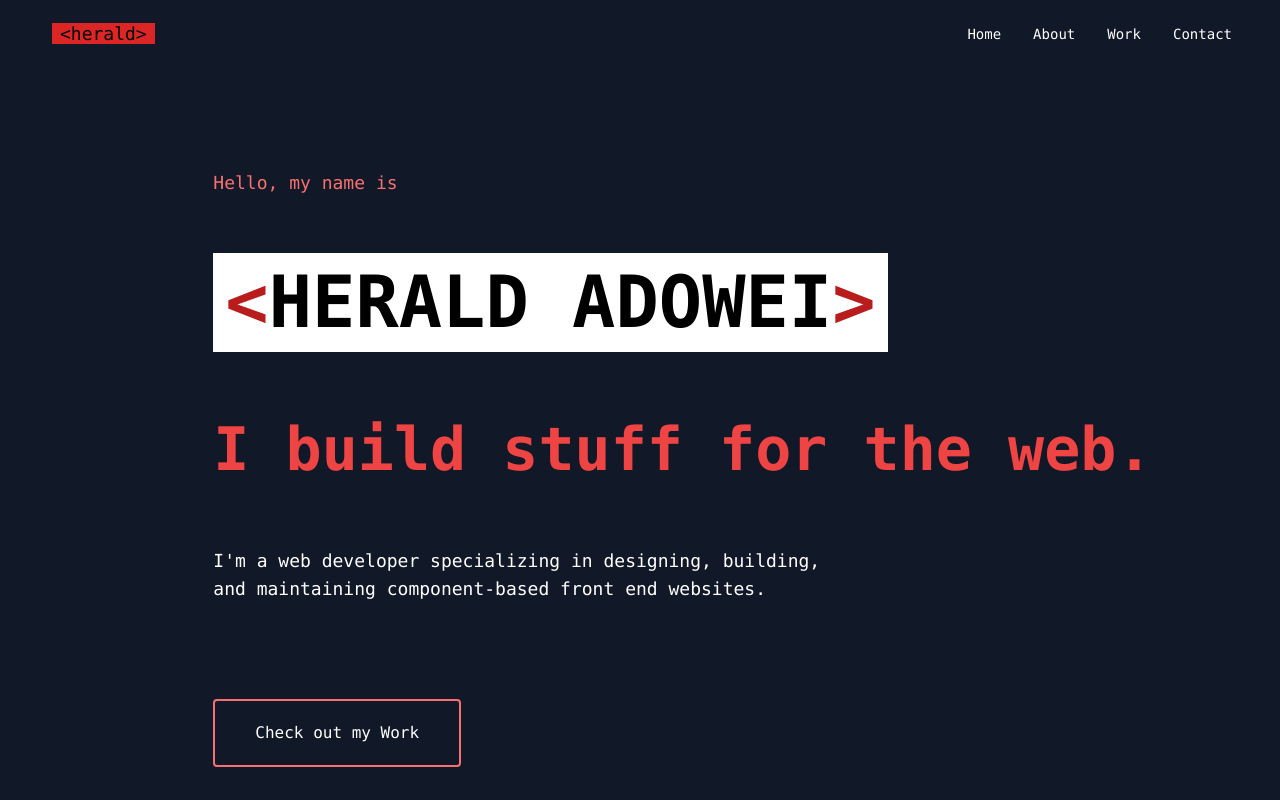
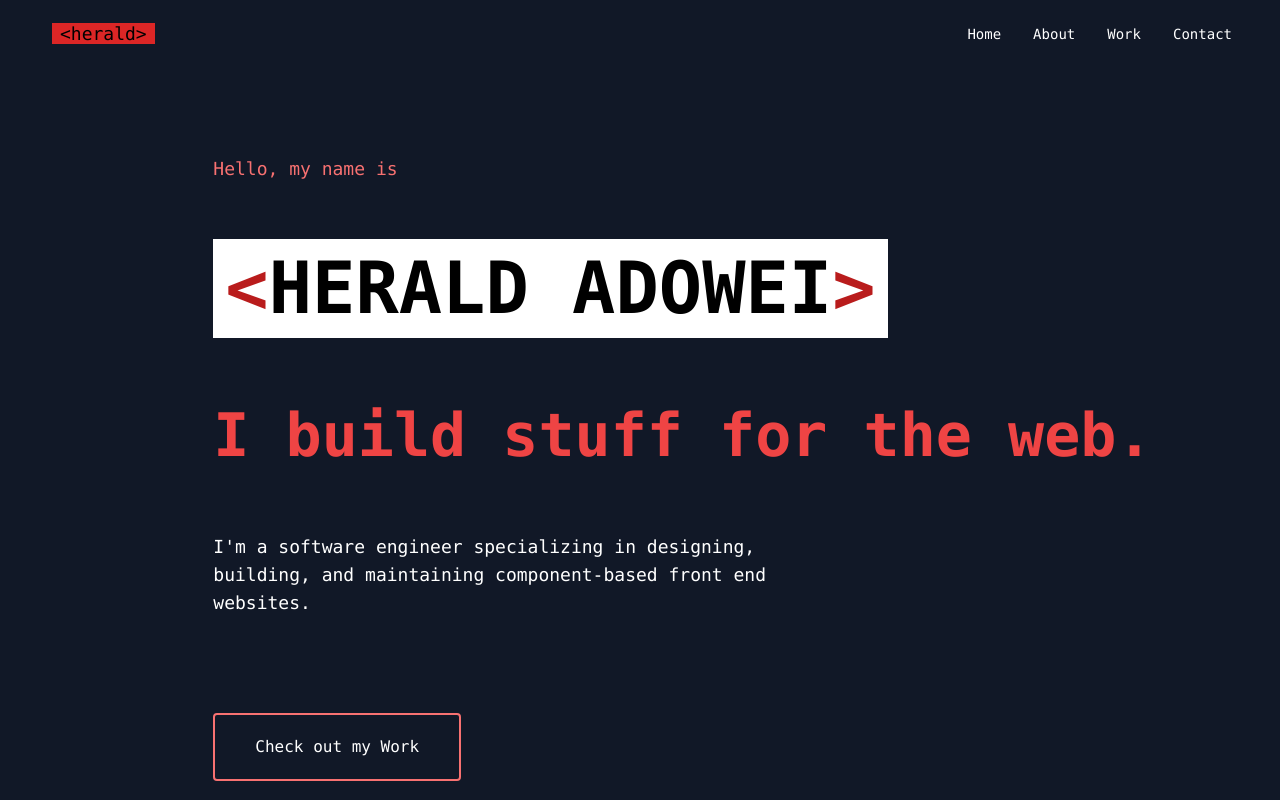
Before and after one commit to RadZ3000/personal-website, a Next.js app: page / in a window 1280 px wide. Shown: the top 800 px of the page. Built offline with nearby package versions, Linux system fonts and the light colour scheme; a web font is replaced by a local one.

Commit message:
about.tsx edit

```diff
--- a/pages/about.tsx
+++ b/pages/about.tsx
@@ -7,7 +7,7 @@ const About = () => {
   return (
     <div id="about" className="page">
 
-      <div id="intro" className="flex flex-col md:flex-row lg:flex-row items-center gap-x-12 w-full lg:w-5/6 px-12 h-screen">
+      <div id="intro" className="flex flex-col sm:flex-row md:flex-row lg:flex-row items-center gap-x-12 w-full lg:w-5/6 px-12 h-screen">
         <div className="w-full lg:w-1/2 lg:text-justify">
           <h1 className="text-2xl md:text-2xl lg:text-3xl xl:text-3xl xl:leading-snug font-bold text-red-500 w-fit ml-12">
             <code>
@@ -26,7 +26,7 @@ const About = () => {
             Duis aute irure dolor in reprehenderit in voluptate velit esse cillum dolore eu fugiat nulla pariatur. Excepteur sint occaecat cupidatat non proident, sunt in culpa qui officia deserunt mollit anim id est laborum.
           </p>
         </div>
-        <div className="flex items-center w-10/12 sm:w-8/12 md:w-full lg:w-2/5 h-4/5 md:h-full"><Image src={profile} /></div>
+        <div className="flex items-center w-10/12 sm:w-3/5 md:w-full lg:w-2/5 h-4/5 md:h-full"><Image src={profile} /></div>
       </div>
 
     </div>
--- a/pages/index.tsx
+++ b/pages/index.tsx
@@ -21,7 +21,7 @@ const Home: NextPage = () => {
             />
           </code>
         </h1>
-        <p className="text-md md:text-lg w-full flex text-center md:text-left sm:w-4/5 md:w-3/4">I'm a web developer specializing in designing, building, and maintaining component-based front end websites.</p>
+        <p className="text-md md:text-lg w-full flex text-center md:text-left sm:w-4/5 md:w-3/4">I'm a software engineer specializing in designing, building, and maintaining component-based front end websites.</p>
         <button className="mt-10 flex border-solid border-2 rounded border-red-400 w-fit px-10 py-5 hover:bg-red-400/20 hover:border-red-500 duration-500">
           <Link href="/work">Check out my Work</Link>
         </button>
```
